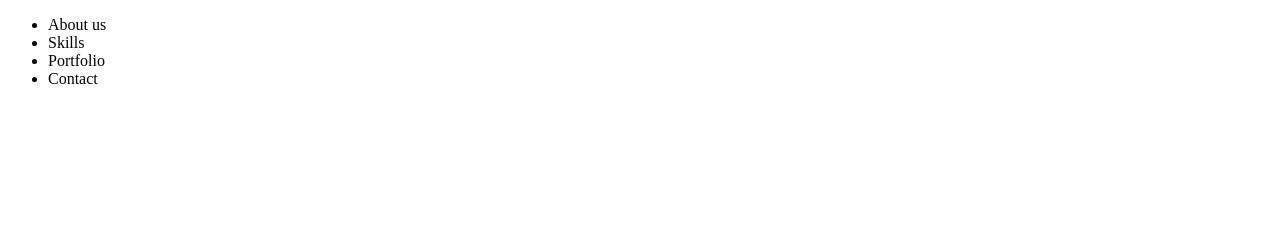
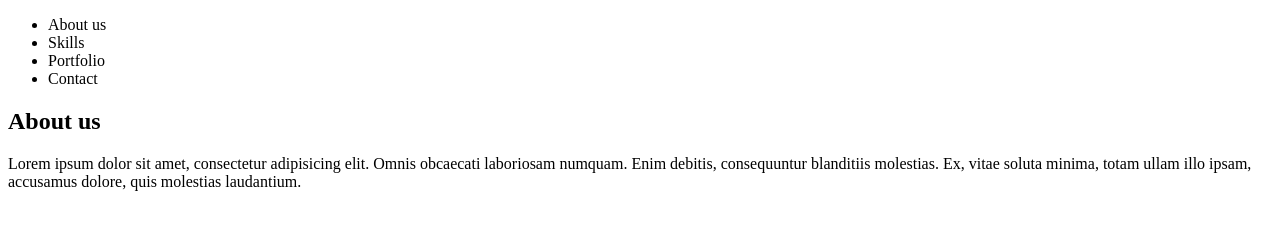
Before and after one commit to qubala/git-zadanie15, a plain HTML site: page index.html in a window 1280 px wide. Drawn offline with Linux system fonts and the light colour scheme.

```diff
--- a/index.html
+++ b/index.html
@@ -5,6 +5,7 @@
     <title>Document</title>
 </head>
 <body>
+   <!-- nav -->
     <nav class="main-nav">
        <ul class="lista">
             <li><a href="#aboutus"></a>About us</li>
@@ -13,5 +14,8 @@
             <li><a href="#contact"></a>Contact</li>
        </ul>
     </nav>
+    <!-- first section -->
+    <section id="aboutus"><h1>About us</h1>
+    Lorem ipsum dolor sit amet, consectetur adipisicing elit. Omnis obcaecati laboriosam numquam. Enim debitis, consequuntur blanditiis molestias. Ex, vitae soluta minima, totam ullam illo ipsam, accusamus dolore, quis molestias laudantium.</section>
 </body>
 </html>
```
